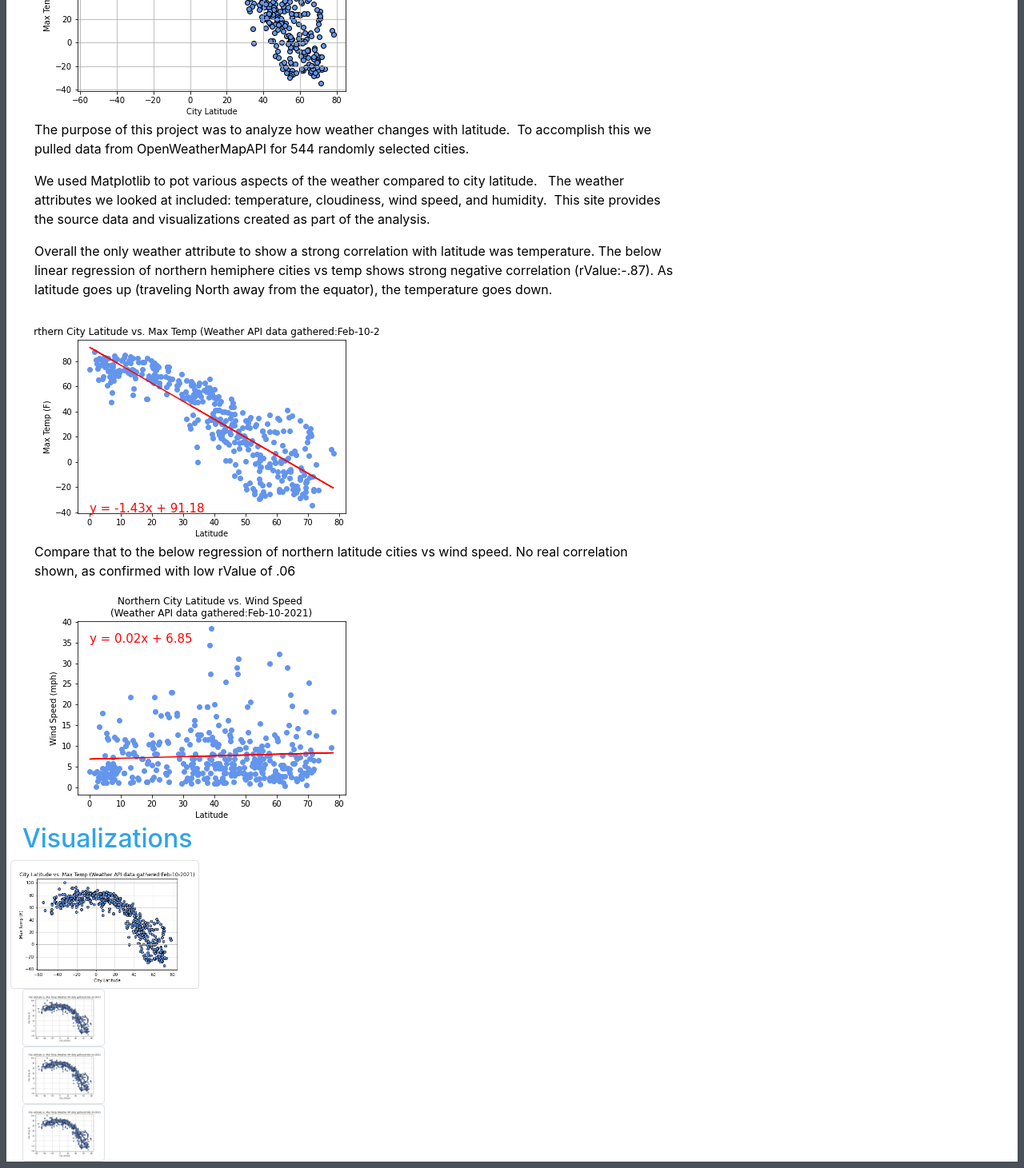
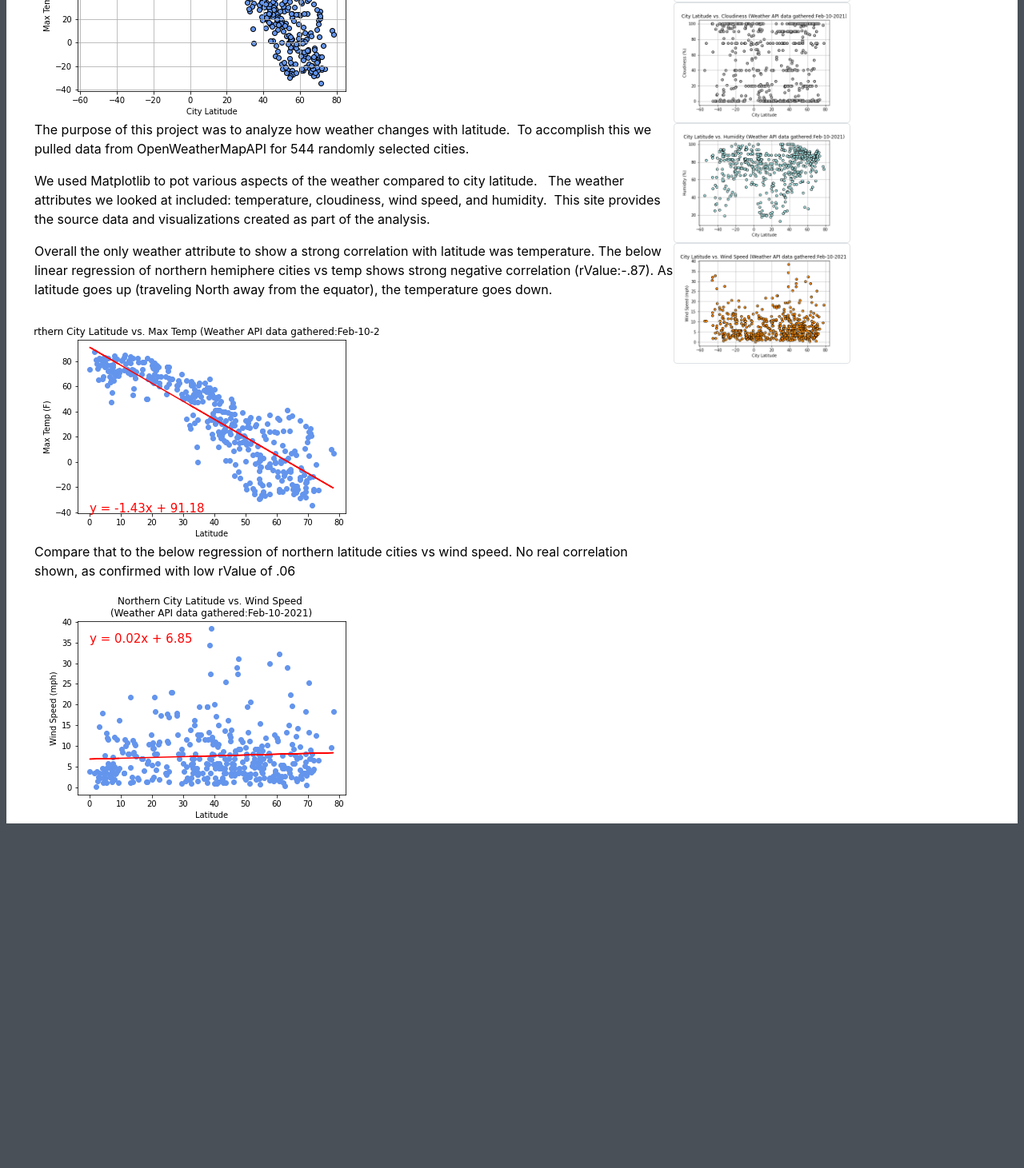
Before and after one commit to kunaual/Web-Design-Challenge, a plain HTML site: page index.html in a window 1280 px wide. Shown: the part 274-1735 px from the top of the page at 80% size. After the commit the page ends 1312 px from the top, so only its background shows below. Drawn offline with nearby package versions, Linux system fonts and the light colour scheme.

Commit message:
changed something in index page

```diff
--- a/index.html
+++ b/index.html
@@ -59,49 +59,6 @@
   <br>
   <br>
 
-  <!-- <div class="row">
-    <div class="col-md-8">
-      <br>
-      <h1>Summary: Latitude vs. X</h1>
-      <br>
-      <div>
-        <img src="Resources/assets/images/Fig1_temperature.png" alt="Latitude versus Temperature" width="75%">
-        <p>The purpose of this project was to analyze how weather changes as you get closer to the equator. To
-          accomplish this analysis, we first pulled data from the OpenWeatherMap API to assemble a dataset on over 500
-          cities.
-        </p>
-        <p>After assembling the dataset, we used Matplotlib to plot various aspects of the weather vs. latitude. Factors
-          we looked at included: temperature, cloudiness, wind speed, and humidity. This site provides the source data
-          and visualizations created as part of the analysis, as well as explanations and descriptions of any trends and
-          correlations witnessed.
-        </p>
-      </div>
-    </div>
-    <div class="col-md-4">
-      <br>
-      <h1>Visualizations</h1>
-      <br>
-      <div class="row">
-        <div class="col-md-6">
-          <img src="Resources/assets/cityLat_vs_MaxTemp.png" class="img-fluid" alt="Latitude versus Temperature"
-            width="50%" m-5>
-        </div>
-        <div class="col-md-6">
-          <img src="Resources/assets/cityLat_vs_MaxTemp.png" class="img-fluid" alt="Latitude versus Humidity"
-            width="50%" m-5>
-        </div>
-      </div>
-      <div class="row">
-        <div class="col-md-6">
-          <img src="Resources/assets/cityLat_vs_MaxTemp.png" class="img-fluid" alt="Latitude versus Cloudiness"
-            width="50%" m-5>
-        </div>
-        <div class="col-md-6">
-          <img src="Resources/assets/cityLat_vs_MaxTemp.png" class="img-fluid" alt="Latitude versus Windspeed"
-            width="50%" m-5>
-        </div>
-      </div> -->
-
   <!-- -------------------------------------------------------- -->
   <div class="containerWH">
     <!-- page data stuff -->
@@ -134,29 +91,29 @@
       <div class=font class="col-md-4">
         <h2>Visualizations</h2>
         <div class="row">
-          <!-- <div class="col-md-6"> -->
-            <img src="Resources/assets/cityLat_vs_MaxTemp.png" class="img-thumbnail" alt="lat vs max temp graph"
-              width="50%">
-          <!-- </div> -->
+
+          <img src="Resources/assets/cityLat_vs_MaxTemp.png" class="img-thumbnail" alt="lat vs max temp graph"
+            width="50%">
+
         </div>
         <div class="row">
-          <div class="col-md-6">
-            <img src="Resources/assets/cityLat_vs_MaxTemp.png" class="img-thumbnail" alt="lat vs max temp graph"
-              width="50%">
 
-          </div>
+          <img src="Resources/assets/cityLat_vs_Cloudiness.png" class="img-thumbnail" alt="lat vs max temp graph"
+            width="50%">
+
         </div>
         <div class="row">
-          <div class="col-md-6">
-            <img src="Resources/assets/cityLat_vs_MaxTemp.png" class="img-thumbnail" alt="lat vs max temp graph"
-              width="50%">
-          </div>
+
+          <img src="Resources/assets/cityLat_vs_Humidity.png" class="img-thumbnail" alt="lat vs max temp graph"
+            width="50%">
+
         </div>
         <div class="row">
-          <div class="col-md-6">
-            <img src="Resources/assets/cityLat_vs_MaxTemp.png"  class="img-thumbnail" alt="lat vs max temp graph" width="50%">
 
-          </div>
+          <img src="Resources/assets/cityLat_vs_Wind.png" class="img-thumbnail" alt="lat vs max temp graph"
+            width="50%">
+
+
         </div>
 
       </div>
```
